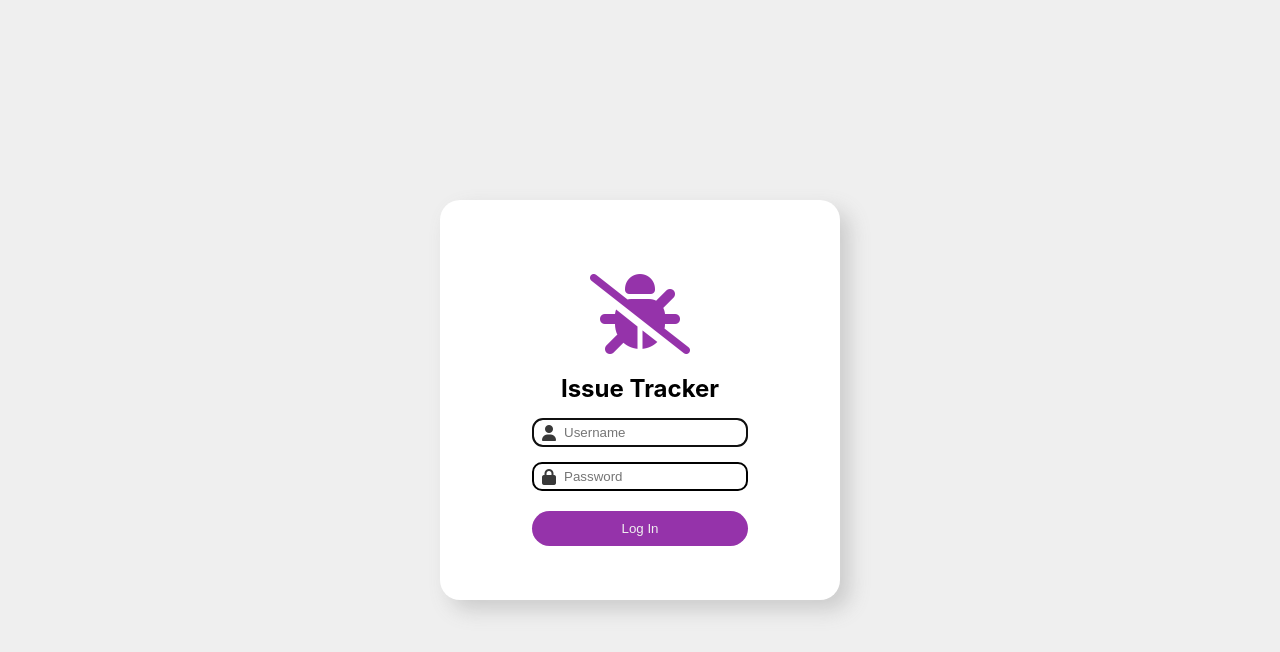
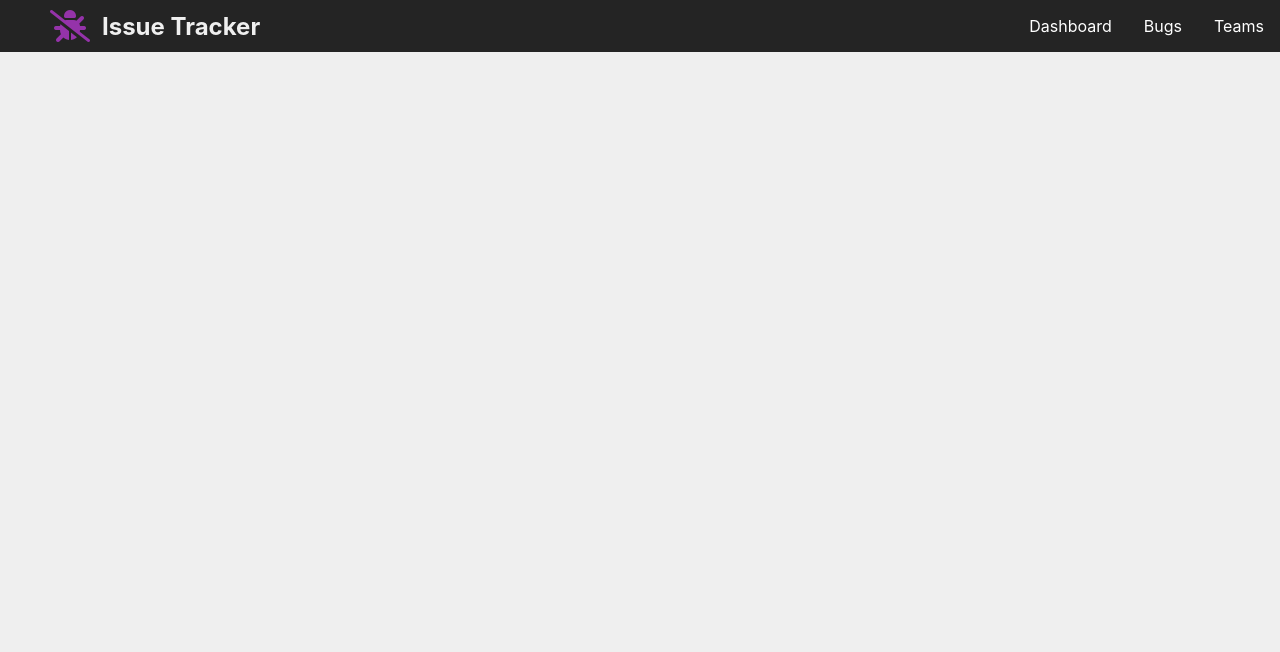
Before and after one commit to SwimmingTunaa/issue-tracker-app, a React (Create React App) app: page / in a window 1280 px wide. Shown: the top 652 px of the page. Built offline with nearby package versions, Linux system fonts and the light colour scheme.

Commit message:
working on nav

```diff
--- a/src/Components/App/App.js
+++ b/src/Components/App/App.js
@@ -1,8 +1,8 @@
 import useToken from "./useToken";
 import Nav from "../Nav/Nav";
 import { BrowserRouter, Route, Routes } from "react-router-dom";
-import Dashboard from "../Dashboard/Dashboard";
-import Bugs from "../Bugs/Bugs";
+import Dashboard from "../../pages/Dashboard/Dashboard";
+import Bugs from "../../pages/Bugs/Bugs";
 import Login from "../Login/Login";
 import "./app.scss"
 
@@ -11,7 +11,7 @@ function App()
 
   const {token, setToken} = useToken();
 
-  if (!token) return <Login setToken={setToken} />
+  //if (!token) return <Login setToken={setToken} />
 
   return (
     <div className="app">
--- a/src/Components/App/app.scss
+++ b/src/Components/App/app.scss
@@ -1,7 +1,8 @@
 @import "../../Styles/variables.scss";
 
 .app {
-  background-color: $darkest-gray;
-  width: 100%;
+  background-color: $lightest-gray;
+  margin: auto;
+  justify-self: center;
   height: 100vh;
 }
--- a/src/Components/Login/Login.scss
+++ b/src/Components/Login/Login.scss
@@ -52,16 +52,12 @@ button {
   justify-content: center;
   align-items: center;
   background-color: $lightest-gray;
-}
-
   h1 {
     width: 70%;
     text-align: center;
   }
 
   .logo {
-  &::before {
-    color: $accent-color;
-  }
     padding: 20px;
   }
+}
--- a/src/Components/Nav/Nav.jsx
+++ b/src/Components/Nav/Nav.jsx
@@ -1,12 +1,17 @@
-import React from 'react'
+import React from 'react';
 import { Link } from "react-router-dom";
+import "./nav.scss";
+import "../../Styles/Globals.scss"
 
 function Nav()
 {
   return (
     <div className="nav">
-      <h2>Issue Tracker</h2>
-      <ul>
+      <div className='logo flex aic'>
+        <i className="fa-solid fa-2x fa-bug-slash logo"></i>
+        <h2 className='color-lightest-gray'>Issue Tracker</h2>
+      </div>
+      <ul >
         <li><Link to="/dashboard">Dashboard</Link></li>
         <li><Link to="/bugs">Bugs</Link></li>
         <li><Link to="/teams">Teams</Link></li>
--- /dev/null
+++ b/src/Components/Nav/nav.scss
@@ -0,0 +1,39 @@
+@import "../../Styles/variables.scss";
+
+.nav {
+  position: absolute;
+  display: flex;
+  align-items: center;
+  justify-content: space-between;
+  background-color: $dark-gray;
+  width: 100%;
+  ul {
+    list-style-type: none;
+    margin: 0;
+    padding: 0;
+    overflow: hidden;
+  }
+
+  li {
+    float: left;
+  }
+
+  li a {
+    display: block;
+    color: white;
+    text-align: center;
+    padding: 16px;
+    text-decoration: none;
+  }
+
+  li a:hover {
+    background-color: $darkest-gray;
+  }
+  .logo {
+    width: 40%;
+    i {
+      width: 32px;
+      padding: 10px 20px 10px 50px;
+    }
+  }
+}
--- a/src/Styles/Globals.scss
+++ b/src/Styles/Globals.scss
@@ -1,5 +1,13 @@
+@import "./variables.scss";
+
 .accent-color {
   color: $accent-color;
+}
+
+.color {
+  &-lightest-gray {
+    color: $lightest-gray;
+  }
 }
 
 .accent-button {
@@ -11,3 +19,9 @@
   margin-top: 20px;
   cursor: pointer;
 }
+
+.logo {
+  &::before {
+    color: $accent-color;
+  }
+}
--- a/src/Styles/variables.scss
+++ b/src/Styles/variables.scss
@@ -1,5 +1,5 @@
 $accent-color: #9533aa;
+$darkest-gray: #1a1a1a;
 $lightest-gray: #efefef;
-$light-gray: #d5d5d5;
-$dark-gray: #535353;
-$darkest-gray: #393939;
+$light-gray: #cccbcb;
+$dark-gray: #242424;
```
Also changed, not shown: src/pages/Bugs/Bugs.jsx (renamed from src/Components/Bugs/Bugs.jsx), src/pages/Dashboard/Dashboard.jsx (renamed from src/Components/Dashboard/Dashboard.jsx). Lines whose indentation alone changed are shown as unchanged.
